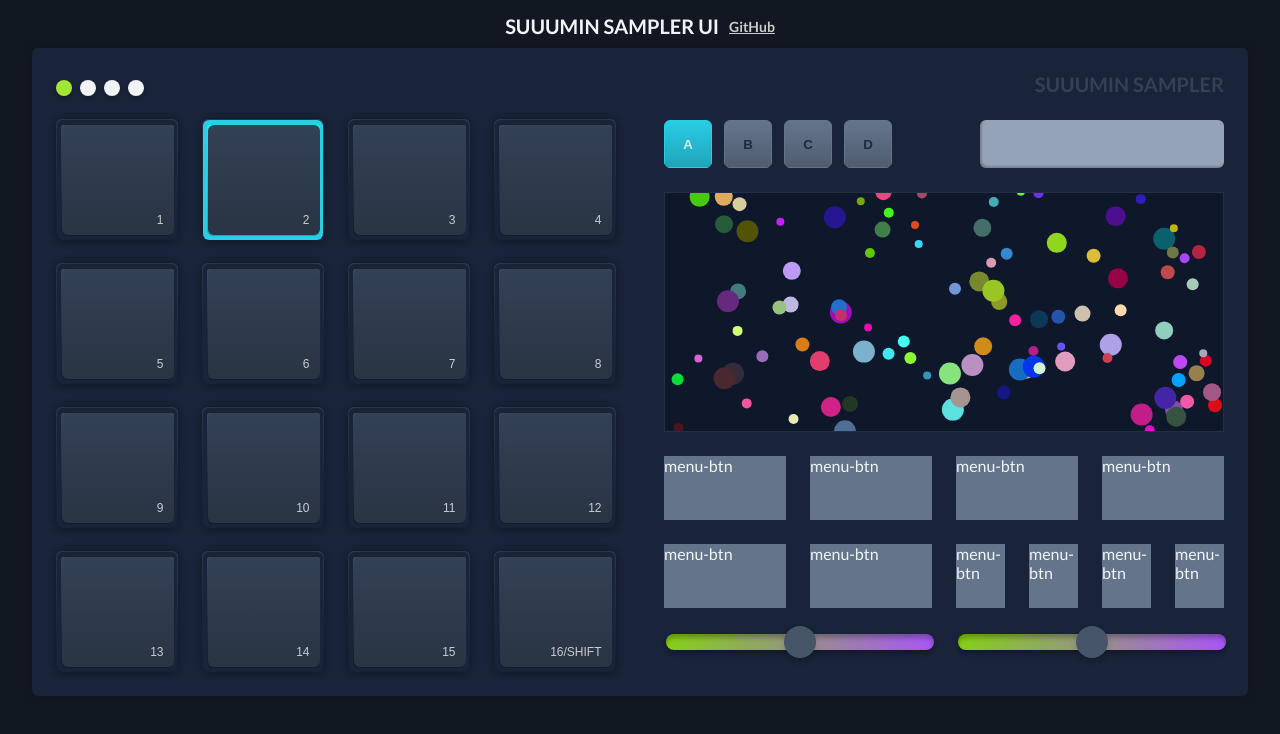
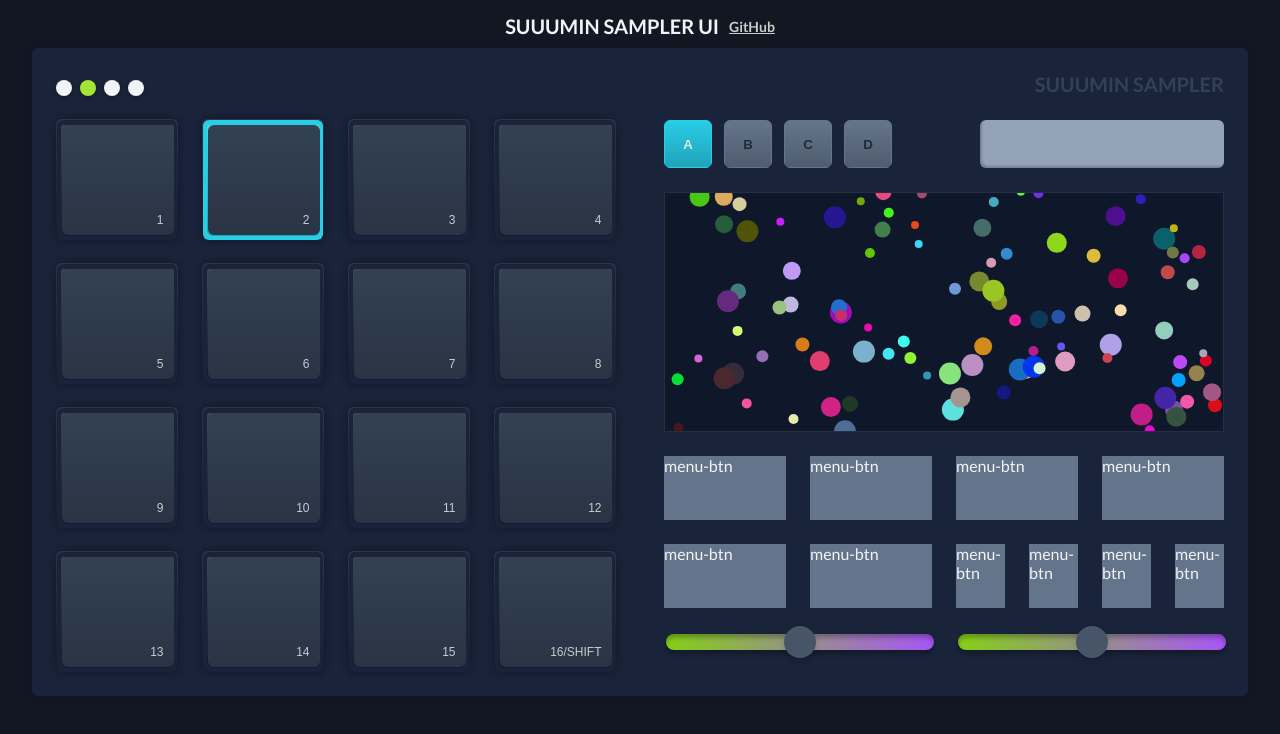
Before and after one commit to masa-sumimoto/suuumin-sampler-ui, a React (Create React App) app: page / in a window 1280 px wide. Shown: the top 734 px of the page. Built offline with nearby package versions, Linux system fonts and the light colour scheme.

Commit message:
Use Zustand for state manage / Use 2 parts
- I used it to measureLED & BankBtn

```diff
--- a/package.json
+++ b/package.json
@@ -14,7 +14,8 @@
     "react-dom": "^18.2.0",
     "react-scripts": "5.0.1",
     "typescript": "^4.9.5",
-    "web-vitals": "^2.1.4"
+    "web-vitals": "^2.1.4",
+    "zustand": "^4.3.7"
   },
   "scripts": {
     "start": "react-scripts start",
--- a/src/App.tsx
+++ b/src/App.tsx
@@ -1,10 +1,32 @@
-// import React from 'react';
+import React, { useEffect } from "react";
 import "./scss/index.scss";
+
+import { useTimeStore } from "./stores/timeStore";
+import { useBankStore } from "./stores/bankStore";
 
 import AppBody from "./components-layout/AppBody";
 
+export const CountContext = React.createContext<number>(0);
+export const TimeContext = React.createContext<number>(1);
+export const BankContext = React.createContext<string>("a");
+
 function App() {
+  const { measure, changeMeasure } = useTimeStore();
+  const { bankId } = useBankStore();
+
+  useEffect(() => {
+    setTimeout(() => {
+      if (measure === 4) {
+        changeMeasure(1);
+      } else {
+        changeMeasure(measure + 1);
+      }
+    }, 1000);
+  }, [measure]);
+
   return (
+    <TimeContext.Provider value={measure}>
+      <BankContext.Provider value={bankId}>
         <div className="meta-wrap">
           <div className="meta-info">
             <h1 className="meta-ttl">SUUUMIN SAMPLER UI</h1>
@@ -21,6 +43,8 @@ function App() {
             <AppBody />
           </div>
         </div>
+      </BankContext.Provider>
+    </TimeContext.Provider>
   );
 }
 
--- a/src/components-layout/HeadContents.tsx
+++ b/src/components-layout/HeadContents.tsx
@@ -3,15 +3,29 @@ import React from "react";
 import MeasureLed from "../components/MeasureLed";
 
 const HeadContents = () => {
+  const measureLeds = [
+    {
+      id: 1,
+    },
+    {
+      id: 2,
+    },
+    {
+      id: 3,
+    },
+    {
+      id: 4,
+    },
+  ];
+
   return (
     <div className="head-container app-u-mb-gutter">
       <div className="app-row app-u-mx-0 app-u-h-100 app-u-justify-content-between app-u-align-items-end">
         <div className="app-col-auto">
           <div className="measure-leds">
-            <MeasureLed isActive={true} />
-            <MeasureLed />
-            <MeasureLed />
-            <MeasureLed />
+            {measureLeds.map((led) => (
+              <MeasureLed key={led.id} id={led.id} />
+            ))}
           </div>
         </div>
         <div className="app-col-auto">
--- a/src/components/BankBtn.tsx
+++ b/src/components/BankBtn.tsx
@@ -1,16 +1,29 @@
 import React from "react";
 
+import { useBankStore } from "../stores/bankStore";
+
 interface Props {
-  isSelected?: boolean;
+  id: string;
+  // isSelected?: boolean;
   label?: string;
   onClick?: () => void;
 }
 
-const BankBtn: React.FC<Props> = ({ isSelected = false, label, ...props }) => {
-  const selectedClass = isSelected ? "--state_selected" : "";
+const BankBtn: React.FC<Props> = ({
+  id,
+  // isSelected = false,
+  label,
+  ...props
+}) => {
+  const { bankId, change } = useBankStore();
+  const selectedClass = id === bankId ? "--state_selected" : "";
+
+  const onClick = () => {
+    change(id);
+  };
 
   return (
-    <button className={["bank-btn", selectedClass].join(" ")}>
+    <button className={["bank-btn", selectedClass].join(" ")} onClick={onClick}>
       {label && <span className="bank-btn__label">{label}</span>}
     </button>
   );
--- a/src/components/MeasureLed.tsx
+++ b/src/components/MeasureLed.tsx
@@ -1,11 +1,16 @@
 import React from "react";
 
-interface MeasureLedProps {
-  isActive?: boolean;
+import { useTimeStore } from "../stores/timeStore";
+
+interface Props {
+  id: number;
+  // isActive?: boolean;
 }
 
-const MeasureLed = ({ isActive = false }: MeasureLedProps) => {
-  const activeClass = isActive ? "--state_active" : "";
+const MeasureLed = ({ id }: Props) => {
+  const { measure } = useTimeStore();
+
+  const activeClass = id === measure ? "--state_active" : "";
 
   return <span className={["measure-led", activeClass].join(" ")}></span>;
 };
--- a/src/components/Utils.tsx
+++ b/src/components/Utils.tsx
@@ -4,15 +4,33 @@ import BankBtn from "./BankBtn";
 import SwipePad from "./SwipePad";
 
 const Utils = () => {
+  const bankBtns = [
+    {
+      id: "a",
+      label: "A",
+    },
+    {
+      id: "b",
+      label: "B",
+    },
+    {
+      id: "c",
+      label: "C",
+    },
+    {
+      id: "d",
+      label: "D",
+    },
+  ];
+
   return (
     <div className="app-col-12">
       <div className="app-row app-u-justify-content-between">
         <div className="app-col-6">
           <div className="app-u-d-flex app-u-d-gap-gutter">
-            <BankBtn label="A" isSelected={true} />
-            <BankBtn label="B" />
-            <BankBtn label="C" />
-            <BankBtn label="D" />
+            {bankBtns.map((btn) => (
+              <BankBtn key={btn.id} id={btn.id} label={btn.label} />
+            ))}
           </div>
         </div>
         <div className="app-col-6">
--- /dev/null
+++ b/src/stores/bankStore.ts
@@ -0,0 +1,11 @@
+import { create } from "zustand";
+
+type BankState = {
+  bankId: string;
+  change: (v: string) => void;
+};
+
+export const useBankStore = create<BankState>((set, get) => ({
+  bankId: "a",
+  change: (v) => set({ bankId: v }),
+}));
--- /dev/null
+++ b/src/stores/timeStore.ts
@@ -0,0 +1,11 @@
+import { create } from "zustand";
+
+type TimeState = {
+  measure: number;
+  changeMeasure: (v: number) => void;
+};
+
+export const useTimeStore = create<TimeState>((set, get) => ({
+  measure: 1,
+  changeMeasure: (v) => set({ measure: v }),
+}));
```
Also changed, not shown: 1 other file (tests, documents, lock files or other folders). Lines whose indentation alone changed are shown as unchanged.
